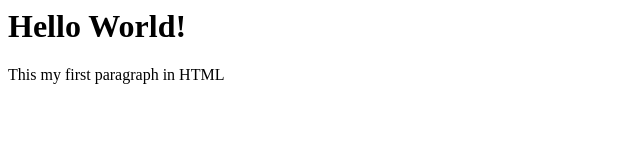
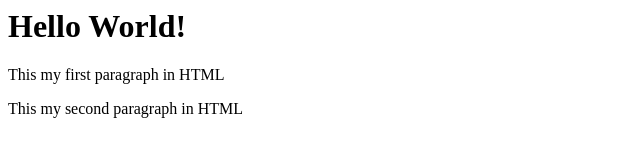
Before and after one commit to drugove-tomsk-drugove-tomsk/hello-world, a plain HTML site: page index.html in a window 1280 px wide. Shown: the whole page, without its empty margins (0-640 px from the left). Drawn offline with Linux system fonts and the light colour scheme.

Commit message:
This my second paragraph in HTML
Add This my second paragraph in HTML

```diff
--- a/index.html
+++ b/index.html
@@ -5,5 +5,6 @@
 <body>
    <h1>Hello World!</h1>
    <p>This my first paragraph in HTML</p>
+   <p>This my second paragraph in HTML</p>
 </body>
 </html>
```
